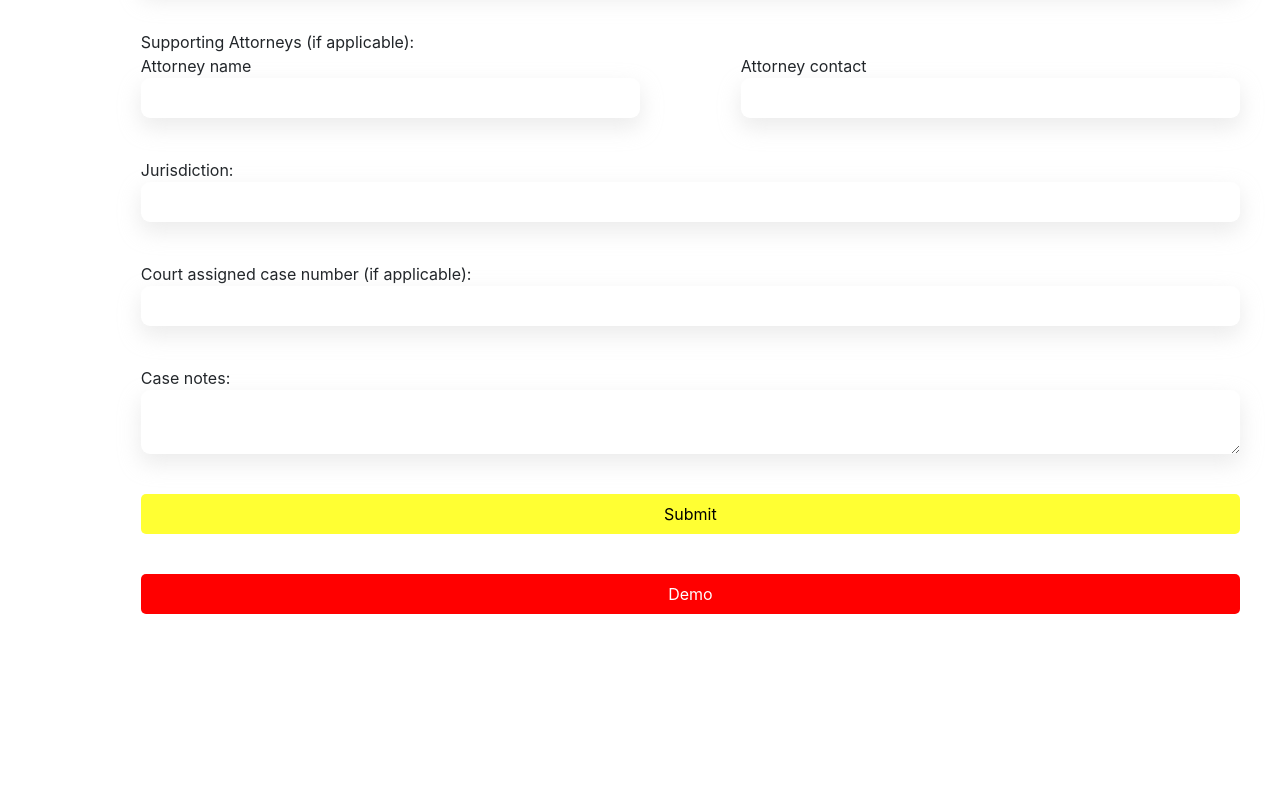
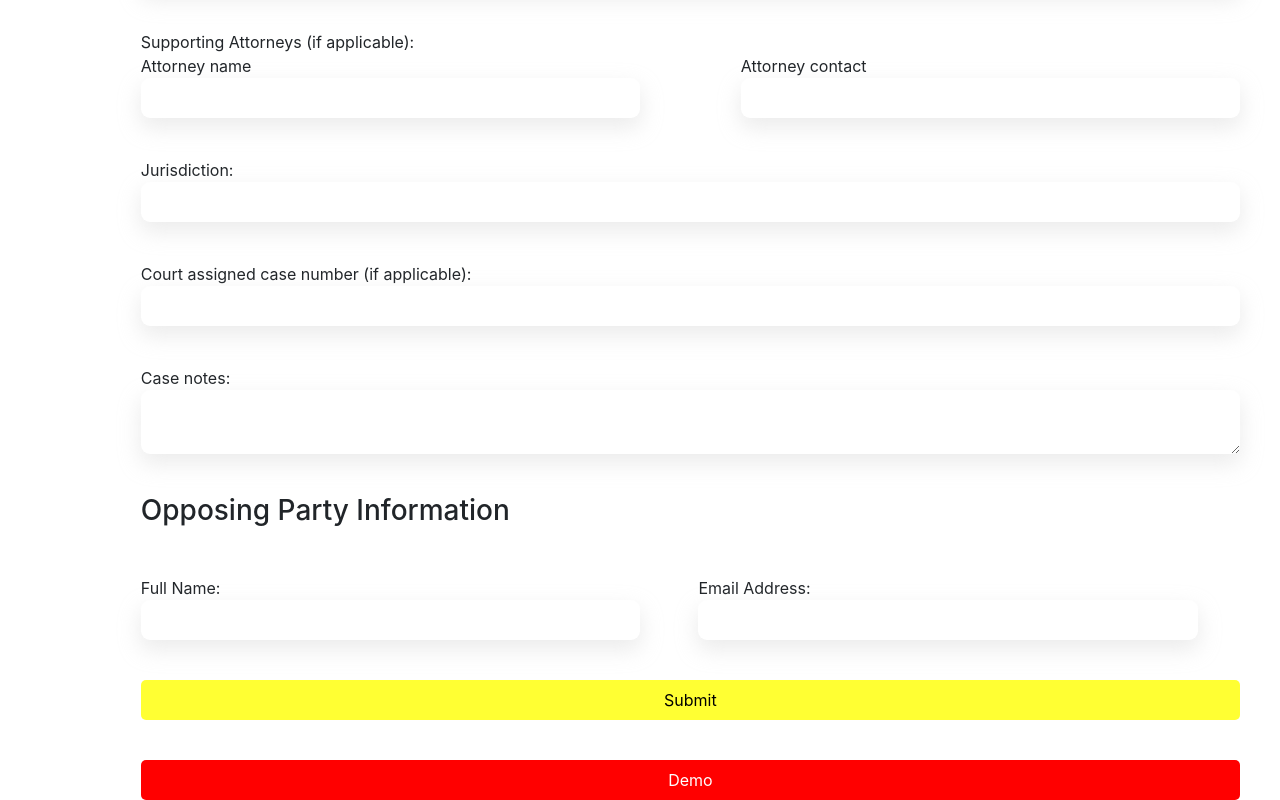
Before and after one commit to xenoninnovations/Expenser, a React (Create React App) app: page /addclientform in a window 1280 px wide. Shown: the part 893-1693 px from the top of the page. Before the commit the page ends 1507 px from the top, so only its background shows below. Built offline with nearby package versions, Linux system fonts and the light colour scheme; no server answers; the database is empty.

Commit message:
added opposing party collection & form

```diff
--- a/src/pages/book-keeping/Addclientform.js
+++ b/src/pages/book-keeping/Addclientform.js
@@ -38,6 +38,10 @@ function Addclientform({ closeModal }) {
     witnesses: {
       witnessName: "",
       witnessContact: "",
+    },
+    opposingParty: {
+      opposingPartyName: "",
+      opposingPartyEmailAddress: "",
     },
   });
   const [caseTypes, setCaseTypes] = useState([]);
@@ -166,11 +170,17 @@ function Addclientform({ closeModal }) {
         created_at: new Date(),
       };
 
+      const opposingPartyData = {
+        opposingPartyName: formData.opposingParty.opposingPartyName || "",
+        opposingPartyEmailAddress: formData.opposingParty.opposingPartyEmailAddress || "",
+      };
+
       // Transaction to ensure both writes succeed or none do
       await setDoc(clientRef, clientData);
       const caseRef = doc(collection(db, "cases"));
       await setDoc(caseRef, caseData);
-
+      const opposingPartyRef = doc(collection(db, "opposing"));
+      await setDoc(opposingPartyRef, opposingPartyData);
       alert("Client and case successfully added!");
       navigate("/");
       closeModal && closeModal();
@@ -232,6 +242,10 @@ function Addclientform({ closeModal }) {
       witnesses: {
         witnessName: "Caleb Smith",
         witnessContact: "5634234567",
+      },
+      opposingParty: {
+        opposingPartyName: "John Doe",
+        opposingPartyEmailAddress: "john@doe.com",
       },
     });
   };
@@ -550,6 +564,41 @@ function Addclientform({ closeModal }) {
             ></textarea>
           </label>
 
+          <div className="form-section">
+            <h3>Opposing Party Information</h3>
+          </div>
+
+          <div className="form-section">
+            <div className="form-section-content">
+              <label className="label">
+                Full Name:
+                <input
+                  className={`fields ${errors.opposingPartyName ? "error" : ""}`}
+                  type="text"
+                  name="oppFullName"
+                  value={formData.opposingParty.opposingPartyName}
+                  onChange={handleChange}
+                  required
+                />
+                {errors.opposingPartyName && (
+                  <span className="error-message">{errors.opposingPartyName}</span>
+                )}
+              </label>
+
+              <label className="label">
+                Email Address:
+                <input
+                  className="fields"
+                  type="text"
+                  name="oppEmailAddress"
+                  value={formData.opposingParty.opposingPartyEmailAddress}
+                  onChange={handleChange}
+                  required
+                />
+              </label>
+            </div>
+          </div>
+
           {errors.submit && (
             <div className="error-message">{errors.submit}</div>
           )}
--- a/src/pages/book-keeping/Clientmanagement.js
+++ b/src/pages/book-keeping/Clientmanagement.js
@@ -3,12 +3,18 @@ import Navbar from "../../components/NavBar/NavBar";
 import "../assets/styles/global.css";
 import { db } from "../../config";
 import { CSVLink } from "react-csv";
-import { collection, getDocs } from "firebase/firestore";
+import { collection, getDocs, addDoc } from "firebase/firestore";
 import { useNavigate } from "react-router-dom";
 
 function Clientmanagement() {
   const [clientList, setClientList] = useState([]);
   const [clientId, setClientId] = useState([]);
+  const [opposingParty, setOpposingParty] = useState({
+    name: "",
+    email: "",
+    phone: "",
+    caseId: ""
+  });
 
   const navigate = useNavigate();
 
@@ -21,14 +27,13 @@ function Clientmanagement() {
         const clientsList = querySnapshot.docs.map((doc) => ({
           id: doc.id,
           ...doc.data(),
+          hasConflict: false
         }));
 
         setClientList(clientsList);
-
-        // console.table(clientList);
         setClientId(clientList.id);
       } catch (error) {
-        console.log(error);
+        console.error("Error loading clients:", error);
       }
     };
 
@@ -38,10 +43,6 @@ function Clientmanagement() {
   const handleRowClick = (id) => {
     navigate(`/client/${id}`);
   };
-
-  useEffect(() => {
-    // console.log(clientList); // Logs whenever clientList changes
-  }, [clientList]);
 
   return (
     <div className="page">
@@ -64,7 +65,7 @@ function Clientmanagement() {
                   "Client Source",
                   "Email Address",
                   "Phone Number",
-                  "Preferred Contact Method",
+                  "Conflict",
                 ].map((head) => (
                   <th key={head}>{head} ⬍ </th>
                 ))}
@@ -82,7 +83,7 @@ function Clientmanagement() {
                     <td>{client.source}</td>
                     <td>{client.emailAddress}</td>
                     <td>{client.phoneNumber}</td>
-                    <td>{client.preferredCommMethod}</td>
+                    <td>{client.hasConflict ? "Yes" : "No"}</td>
                   </tr>
                 ))
               ) : (
```
